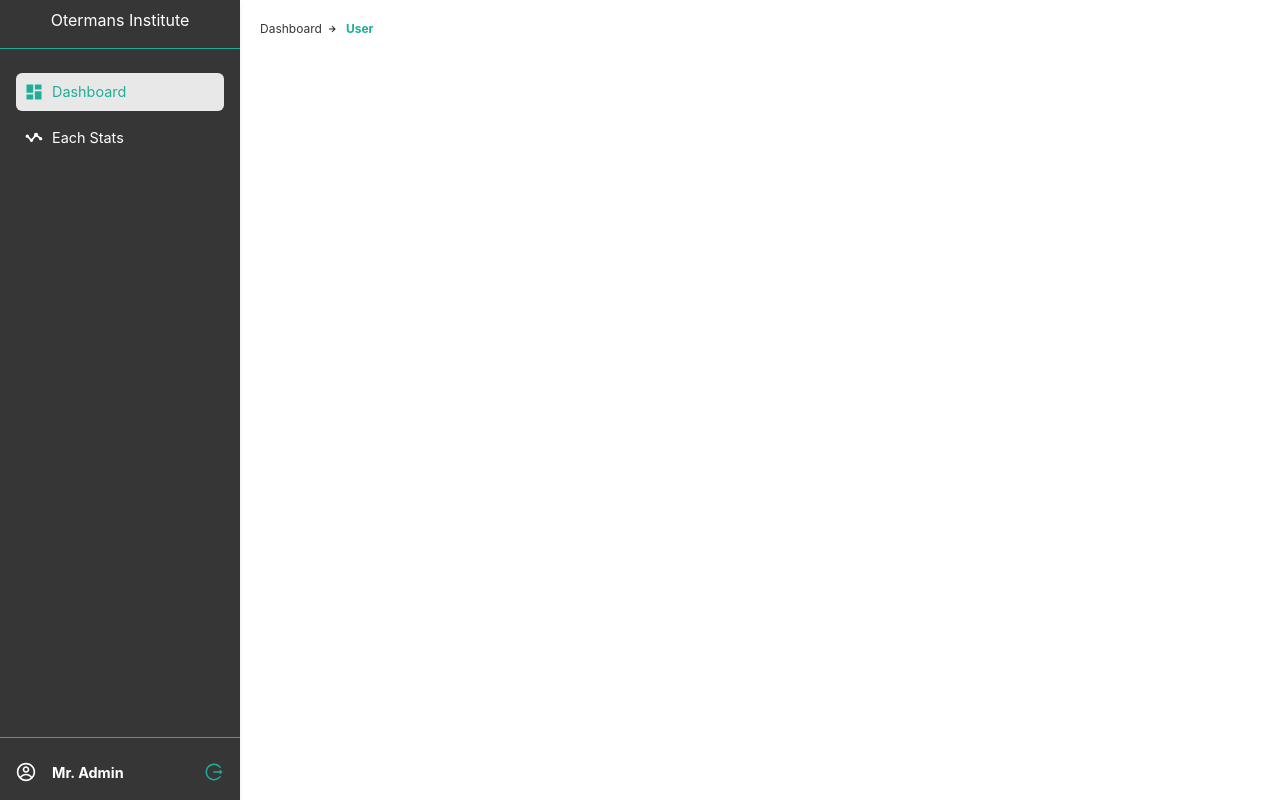
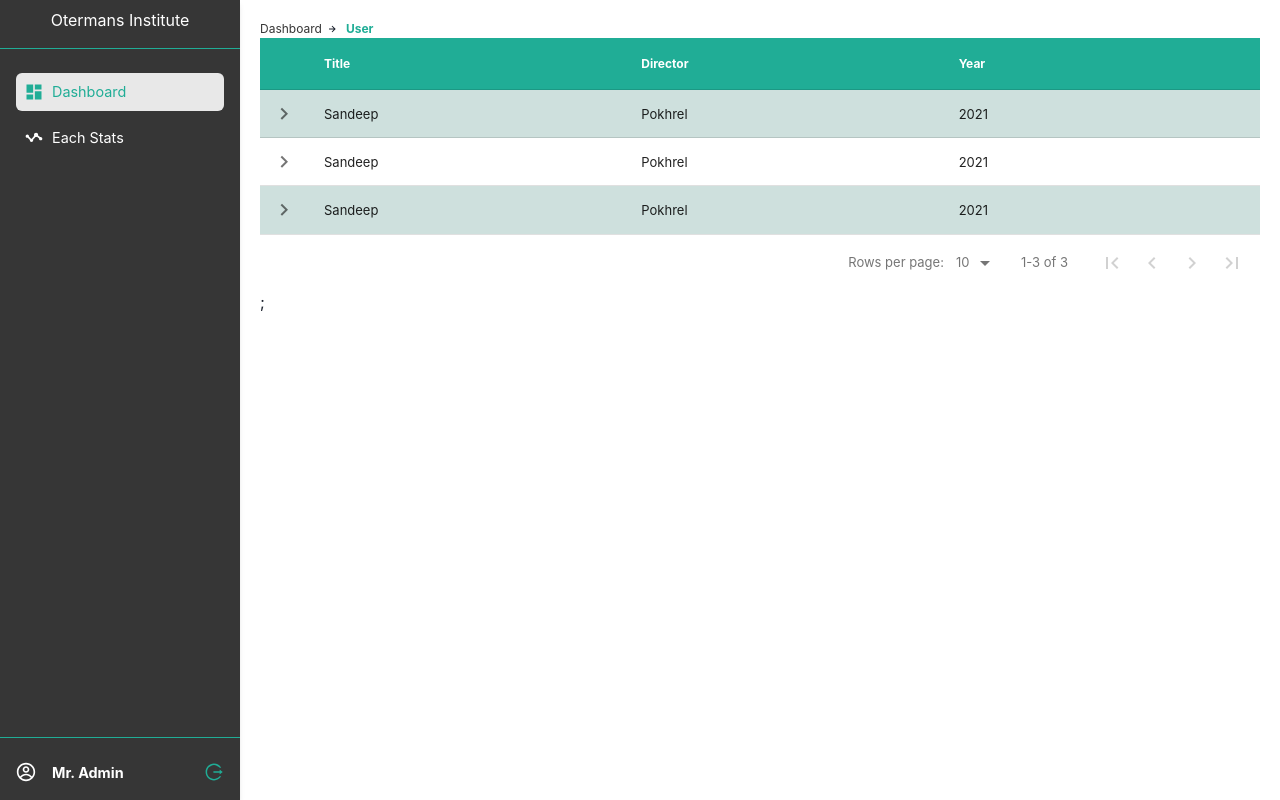
Before and after one commit to Sun-Deep/OI-Dashboard, a React (Create React App) app: page / in a window 1280 px wide. Built offline with nearby package versions, Linux system fonts and the light colour scheme.

Commit message:
custom table

```diff
--- a/package.json
+++ b/package.json
@@ -11,10 +11,12 @@
     "@testing-library/user-event": "^12.1.10",
     "framer-motion": "^4",
     "react": "^17.0.2",
+    "react-data-table-component": "^7.4.5",
     "react-dom": "^17.0.2",
     "react-icons": "^4.3.1",
     "react-router-dom": "6",
     "react-scripts": "4.0.3",
+    "styled-components": "^5.3.3",
     "web-vitals": "^1.0.1"
   },
   "scripts": {
--- a/src/components/BreadCrumb/index.js
+++ b/src/components/BreadCrumb/index.js
@@ -1,6 +1,5 @@
-import Icon from "@chakra-ui/icon"
 import { Box, Flex, Text } from "@chakra-ui/layout"
-import { BiLeftArrow, BiRightArrowAlt } from "react-icons/bi"
+import { BiRightArrowAlt } from "react-icons/bi"
 import { Link } from "react-router-dom"
 
 const BreadCrumb = ({ items }) => {
--- /dev/null
+++ b/src/components/OITable/index.js
@@ -0,0 +1,63 @@
+import { Box } from "@chakra-ui/layout"
+import DataTable, { createTheme } from 'react-data-table-component';
+
+const columns = [
+    {
+        name: 'Title',
+        selector: row => row.title,
+    },
+    {
+        name: 'Director',
+        selector: row => row.director,
+    },
+    {
+        name: 'Year',
+        selector: row => row.year,
+    },
+];
+
+
+const data = [
+    {
+        title: 'Sandeep',
+        director: 'Pokhrel',
+        year: 2021
+    },
+    {
+        title: 'Sandeep',
+        director: 'Pokhrel',
+        year: 2021
+    },
+    {
+        title: 'Sandeep',
+        director: 'Pokhrel',
+        year: 2021
+    }
+]
+
+createTheme('normal', {
+    striped: {
+        default: '#CEE0DD'
+    },
+})
+
+
+const OITable = () => {
+
+    const ExpandedComponent = ({ data }) => <pre>{JSON.stringify(data, null, 2)}</pre>;
+
+
+    return <Box>
+                <DataTable
+                columns={columns}
+                data={data}
+                expandableRows
+                expandableRowsComponent={ExpandedComponent}
+                striped
+                theme='normal'
+                pagination
+            />;
+    </Box>
+}
+
+export default OITable
--- a/src/index.css
+++ b/src/index.css
@@ -17,3 +17,9 @@ code {
   font-family: source-code-pro, Menlo, Monaco, Consolas, 'Courier New',
     monospace;
 }
+
+.rdt_TableHeadRow{
+  background-color: var(--chakra-colors-primary) !important;
+  color: white;
+  font-weight: bold;
+}
--- a/src/screens/MainDashborad/index.js
+++ b/src/screens/MainDashborad/index.js
@@ -1,5 +1,6 @@
 import { Box } from "@chakra-ui/layout"
 import BreadCrumb from "../../components/BreadCrumb"
+import OITable from "../../components/OITable"
 import WithNavigation from "../../utils/WithNavigation"
 
 const MainDashbaord = () => {
@@ -18,6 +19,8 @@ const MainDashbaord = () => {
                 }
             ]}
         />
+
+        <OITable />
     </Box>
 }
 
```
Also changed, not shown: 1 other file (tests, documents, lock files or other folders).
